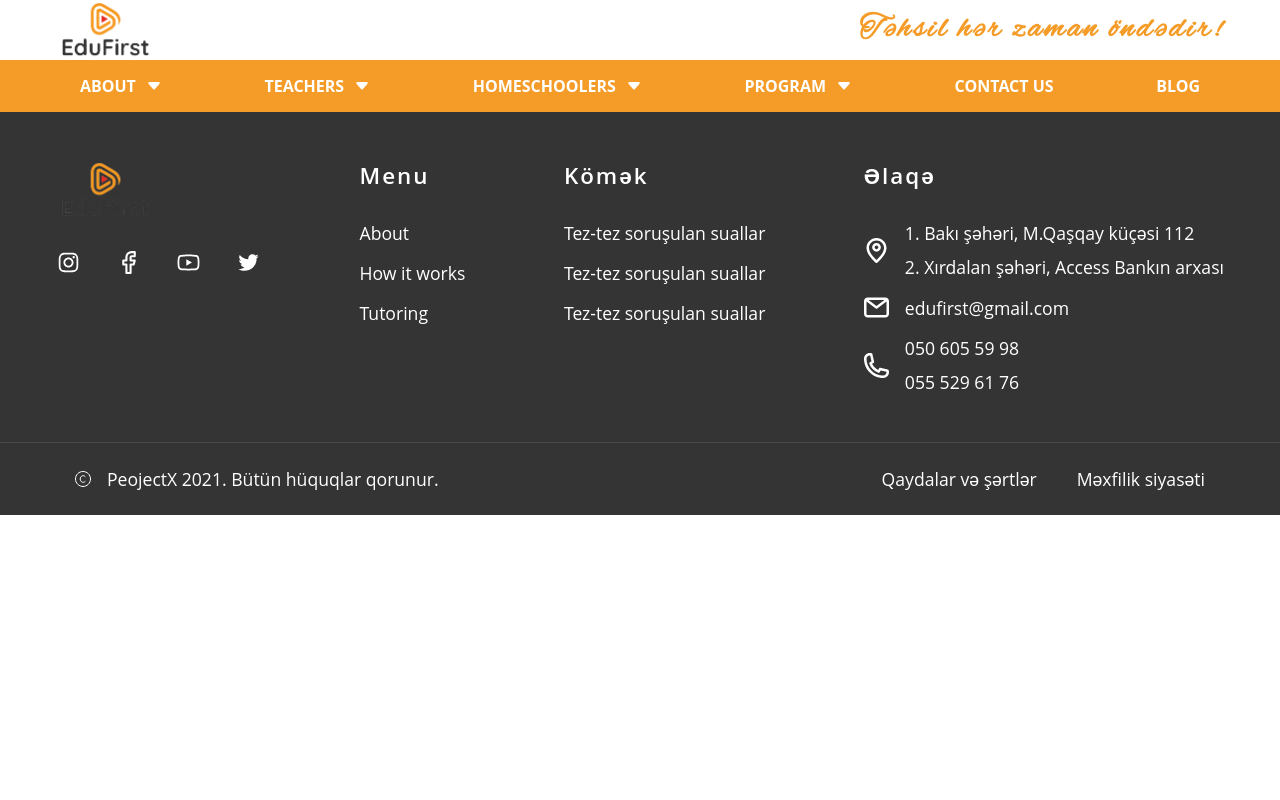
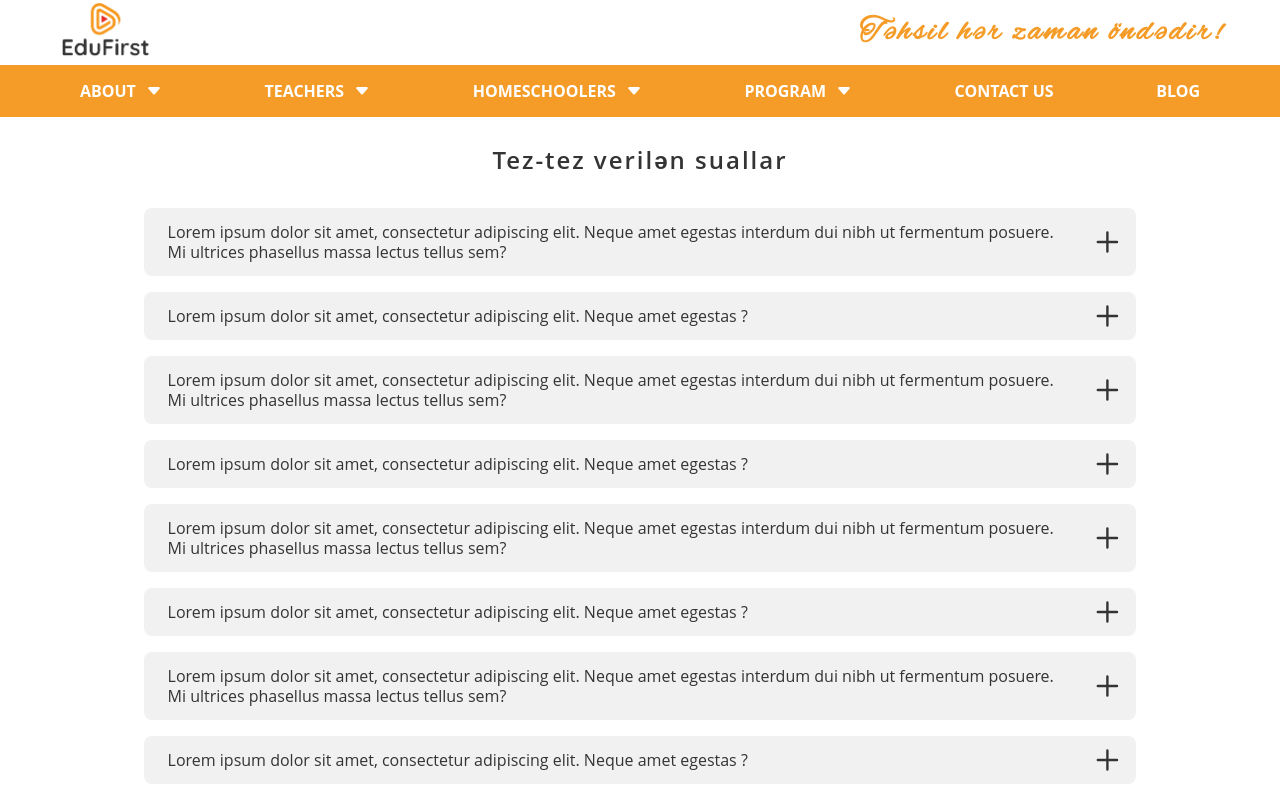
Before and after one commit to ilgar002/edufirst, a React (Create React App) app: page /questions in a window 1280 px wide. Shown: the top 800 px of the page. Built offline with nearby package versions, Linux system fonts and the light colour scheme.

Commit message:
/questions

```diff
--- a/src/App.js
+++ b/src/App.js
@@ -1,8 +1,9 @@
 import React from "react";
+import { BrowserRouter, Routes, Route } from "react-router-dom";
+
 import Header from "./components/Header/Header";
 import Footer from "./components/Footer/Footer";
-
-import { BrowserRouter, Routes, Route } from "react-router-dom";
+import Questions from "./pages/Questions/Questions";
 import Home from "./pages/Home/Home";
 const App = () => {
   return (
@@ -11,6 +12,7 @@ const App = () => {
         <Header />
         <Routes>
           <Route path="/" element={<Home />} />
+          <Route path="/questions" element={<Questions />} />
         </Routes>
         <Footer />
       </BrowserRouter>
--- a/src/components/Header/Nav/Dropdown/Dropdown.scss
+++ b/src/components/Header/Nav/Dropdown/Dropdown.scss
@@ -8,6 +8,7 @@ ul.nav-dropdown {
   padding: 8px 0;
   box-shadow: 0 4px 8px #00000080;
   display: none;
+  z-index: 100;
   .child-link {
     padding: 9px 16px;
     white-space: nowrap;
--- a/src/components/Logo/Logo.js
+++ b/src/components/Logo/Logo.js
@@ -1,8 +1,13 @@
 import React from "react";
+import { Link } from "react-router-dom";
 import LogoImg from "../../images/edufirst-logo.png";
 import "./Logo.scss";
 const Logo = () => {
-  return <img src={LogoImg} className="logo" alt="logo"></img>;
+  return (
+    <Link to="/">
+      <img src={LogoImg} className="logo" alt="logo"></img>
+    </Link>
+  );
 };
 
 export default Logo;
--- /dev/null
+++ b/src/pages/Questions/Question/Question.js
@@ -0,0 +1,20 @@
+import React, { useState } from "react";
+import "./Question.scss";
+import { HiOutlinePlus } from "react-icons/hi";
+const Question = ({ question, answer }) => {
+  const [answerVisibility, setAnswerVisibility] = useState(false);
+  return (
+    <div className="question-item">
+      <div className="question">
+        {question}
+        <HiOutlinePlus
+          className={answerVisibility ? "plus-icon opened" : "plus-icon"}
+          onClick={() => setAnswerVisibility((prev) => !prev)}
+        />
+      </div>
+      {answerVisibility && <div className="answer">{answer}</div>}
+    </div>
+  );
+};
+
+export default Question;
--- /dev/null
+++ b/src/pages/Questions/Question/Question.scss
@@ -0,0 +1,39 @@
+@import "../../../scss/variables.scss";
+
+.question-item {
+  background: #f1f1f1;
+  border-radius: 8px;
+  .question {
+    padding: 14px 64px 14px 24px;
+    font-weight: 500;
+    font-size: 1rem;
+    line-height: 1.25rem;
+    color: $clr-primary-text;
+    display: flex;
+    justify-content: space-between;
+    align-items: center;
+    gap: 16px;
+    position: relative;
+    .plus-icon {
+      color: $clr-primary-text;
+      transition: all 0.2s ease;
+      cursor: pointer;
+      font-size: 1.8rem;
+      position: absolute;
+      right: 15px;
+      top: 50%;
+      transform: translate(0%, -50%);
+      &.opened {
+        transform: translate(0%, -50%) rotate(45deg);
+      }
+    }
+  }
+
+  .answer {
+    padding: 14px 48px 14px 48px;
+    font-weight: 400;
+    font-size: 0.95rem;
+    line-height: 1.25rem;
+    color: $clr-primary-text;
+  }
+}
--- /dev/null
+++ b/src/pages/Questions/Questions.js
@@ -0,0 +1,87 @@
+import React from "react";
+import "./Questions.scss";
+// import Direction from '../../components/Direction/Direction';
+import Question from "./Question/Question";
+
+const Questions = () => {
+  window.scrollTo(0, 0);
+
+  return (
+    <div className="questions-section">
+      <div className="container">
+        {/* <Direction
+                    categorie={{ name: 'Tez-tez verilən suallar', slug: '/questions' }}
+                /> */}
+        <div className="title">Tez-tez verilən suallar</div>
+        <div className="questions">
+          <Question
+            question={
+              "Lorem ipsum dolor sit amet, consectetur adipiscing elit. Neque amet egestas interdum dui nibh ut fermentum posuere. Mi ultrices phasellus massa lectus tellus sem? "
+            }
+            answer={
+              "Lorem ipsum dolor sit amet, consectetur adipiscing elit. Vitae sed at nunc viverra fermentum diam aliquam. Placerat urna, varius vestibulum nulla. Mauris ullamcorper tincidunt amet arcu rutrum amet, amet. Nisi, id magnis tellus ut. ANkaskakjs ljasljalmxlssajojsqlmawk jdixuakxkans"
+            }
+          />
+          <Question
+            question={
+              "Lorem ipsum dolor sit amet, consectetur adipiscing elit. Neque amet egestas ?"
+            }
+            answer={
+              "Lorem ipsum dolor sit amet, consectetur adipiscing elit. Vitae sed at nunc viverra fermentum diam aliquam. Placerat urna, varius vestibulum nulla. Mauris ullamcorper tincidunt amet arcu rutrum amet, amet. Nisi, id magnis tellus ut. ANkask akjsljasljalmxlssa jojsqlmawk jdixuakxkans"
+            }
+          />
+          <Question
+            question={
+              "Lorem ipsum dolor sit amet, consectetur adipiscing elit. Neque amet egestas interdum dui nibh ut fermentum posuere. Mi ultrices phasellus massa lectus tellus sem? "
+            }
+            answer={
+              "Lorem ipsum dolor sit amet, consectetur adipiscing elit. Vitae sed at nunc viverra fermentum diam aliquam. Placerat urna, varius vestibulum nulla. Mauris ullamcorper tincidunt amet arcu rutrum amet, amet. Nisi, id magnis tellus ut. ANkask akjsljasljalmxlssaj ojsqlmawk jdixuakxkans"
+            }
+          />
+          <Question
+            question={
+              "Lorem ipsum dolor sit amet, consectetur adipiscing elit. Neque amet egestas ?"
+            }
+            answer={
+              "Lorem ipsum dolor sit amet, consectetur adipiscing elit. Vitae sed at nunc viverra fermentum diam aliquam. Placerat urna, varius vestibulum nulla. Mauris ullamcorper tincidunt amet arcu rutrum amet, amet. Nisi, id magnis tellus ut. ANkaskak jsljasljalm xlssajoj sqlmawkjd ixua kxkans"
+            }
+          />
+          <Question
+            question={
+              "Lorem ipsum dolor sit amet, consectetur adipiscing elit. Neque amet egestas interdum dui nibh ut fermentum posuere. Mi ultrices phasellus massa lectus tellus sem? "
+            }
+            answer={
+              "Lorem ipsum dolor sit amet, consectetur adipiscing elit. Vitae sed at nunc viverra fermentum diam aliquam. Placerat urna, varius vestibulum nulla. Mauris ullamcorper tincidunt amet arcu rutrum amet, amet. Nisi, id magnis tellus ut. ANkaskak jsljasljalm xlssajoj sqlmawkjd ixua kxkans"
+            }
+          />
+          <Question
+            question={
+              "Lorem ipsum dolor sit amet, consectetur adipiscing elit. Neque amet egestas ?"
+            }
+            answer={
+              "Lorem ipsum dolor sit amet, consectetur adipiscing elit. Vitae sed at nunc viverra fermentum diam aliquam. Placerat urna, varius vestibulum nulla. Mauris ullamcorper tincidunt amet arcu rutrum amet, amet. Nisi, id magnis tellus ut. ANkaskak jsljasljalm xlssajoj sqlmawkjd ixua kxkans"
+            }
+          />
+          <Question
+            question={
+              "Lorem ipsum dolor sit amet, consectetur adipiscing elit. Neque amet egestas interdum dui nibh ut fermentum posuere. Mi ultrices phasellus massa lectus tellus sem? "
+            }
+            answer={
+              "Lorem ipsum dolor sit amet, consectetur adipiscing elit. Vitae sed at nunc viverra fermentum diam aliquam. Placerat urna, varius vestibulum nulla. Mauris ullamcorper tincidunt amet arcu rutrum amet, amet. Nisi, id magnis tellus ut. ANkaskak jsljasljalm xlssajoj sqlmawkjd ixua kxkans"
+            }
+          />
+          <Question
+            question={
+              "Lorem ipsum dolor sit amet, consectetur adipiscing elit. Neque amet egestas ?"
+            }
+            answer={
+              "Lorem ipsum dolor sit amet, consectetur adipiscing elit. Vitae sed at nunc viverra fermentum diam aliquam. Placerat urna, varius vestibulum nulla. Mauris ullamcorper tincidunt amet arcu rutrum amet, amet. Nisi, id magnis tellus ut. ANkaskak jsljasljalm xlssajoj sqlmawkjd ixua kxkans"
+            }
+          />
+        </div>
+      </div>
+    </div>
+  );
+};
+
+export default Questions;
--- /dev/null
+++ b/src/pages/Questions/Questions.scss
@@ -0,0 +1,42 @@
+@import "../../scss/variables.scss";
+.questions-section {
+  padding: 26px 0 48px 0;
+
+  .direction {
+    margin-bottom: 40px;
+  }
+
+  .title {
+    font-weight: 600;
+    font-size: 1.5rem;
+    letter-spacing: 2px;
+    color: $clr-primary-text;
+    display: flex;
+    justify-content: center;
+    margin-bottom: 32px;
+  }
+
+  .questions {
+    width: 85%;
+    margin: 0 auto;
+    display: flex;
+    flex-direction: column;
+    gap: 16px;
+  }
+}
+
+@media (max-width: 576px) {
+  .questions-section {
+    .questions {
+      width: 95%;
+      .question-item {
+        .question {
+          align-items: flex-start;
+        }
+        .answer {
+          padding: 20px 12px 12px 12px;
+        }
+      }
+    }
+  }
+}
```
